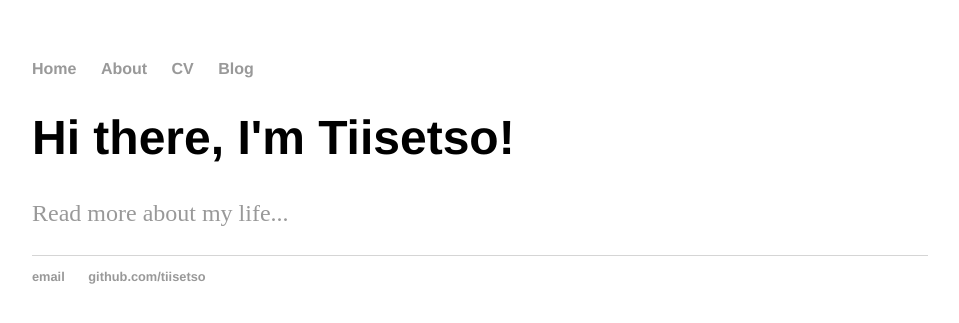
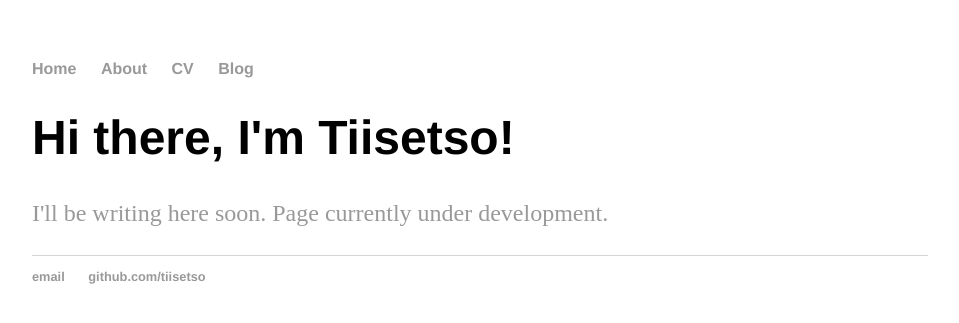
Before and after one commit to Tiisetso/tiisetso.github.io, a Jekyll site: the page built from index.html, in a window 1280 px wide. Shown: the top 323 px of the page, without its empty margins (160-1119 px from the left). Built offline with Jekyll 4.4.1, drawn with Linux system fonts in a browser that asks for light colours.

Commit message:
Minor readiness changes.

```diff
--- a/_layouts/default.html
+++ b/_layouts/default.html
@@ -21,7 +21,7 @@
 			</div><!-- /.container -->
 			<footer>
 	    		<ul>
-	        		<li><a href="mailto:tiisetsomurray@gmail.com">email</a></li>
+	        		<li><a href="mailto:tiisetsomurray+com@gmail.com">email</a></li>
 	        		<li><a href="https://github.com/tiisetso">github.com/tiisetso</a></li>
 				</ul>
 			</footer>
--- a/about/index.html
+++ b/about/index.html
@@ -4,5 +4,5 @@ title: Tiisetso Murray
 ---
 <div class="blurb">
 	<h1>Hi there, I'm Tiisetso!</h1>
-	<p> <a href="/about">Read more about my life.</a></p>
+	<p> <a href="/about">And this will soon be an about me page</a></p>
 </div><!-- /.blurb -->
--- a/cv/index.html
+++ b/cv/index.html
@@ -3,6 +3,6 @@ layout: default
 title: Tiisetso Murray
 ---
 <div class="blurb">
-	<h1>Hi there, I'm Tiisetso!</h1>
-	<p> <a href="/about">Read more about my life.</a></p>
+	<h1>CV coming soon</h1>
+	<p> <a href="/about">Email me if you'd like to know more right away</a></p>
 </div><!-- /.blurb -->
--- a/index.html
+++ b/index.html
@@ -4,5 +4,5 @@ title: Tiisetso
 ---
 <div class="blurb">
 	<h1>Hi there, I'm Tiisetso!</h1>
-	<p><a href="/about">Read more about my life...</a></p>
+	<p><a href="/about">I'll be writing here soon. Page currently under development.</a></p>
 </div><!-- /.blurb -->
```
Also changed, not shown: README.md, _posts/2016-09-18-Tiisetso-Murray-site-launched.md (renamed from _posts/2014-04-30-hank-quinlan-site-launched.md).
